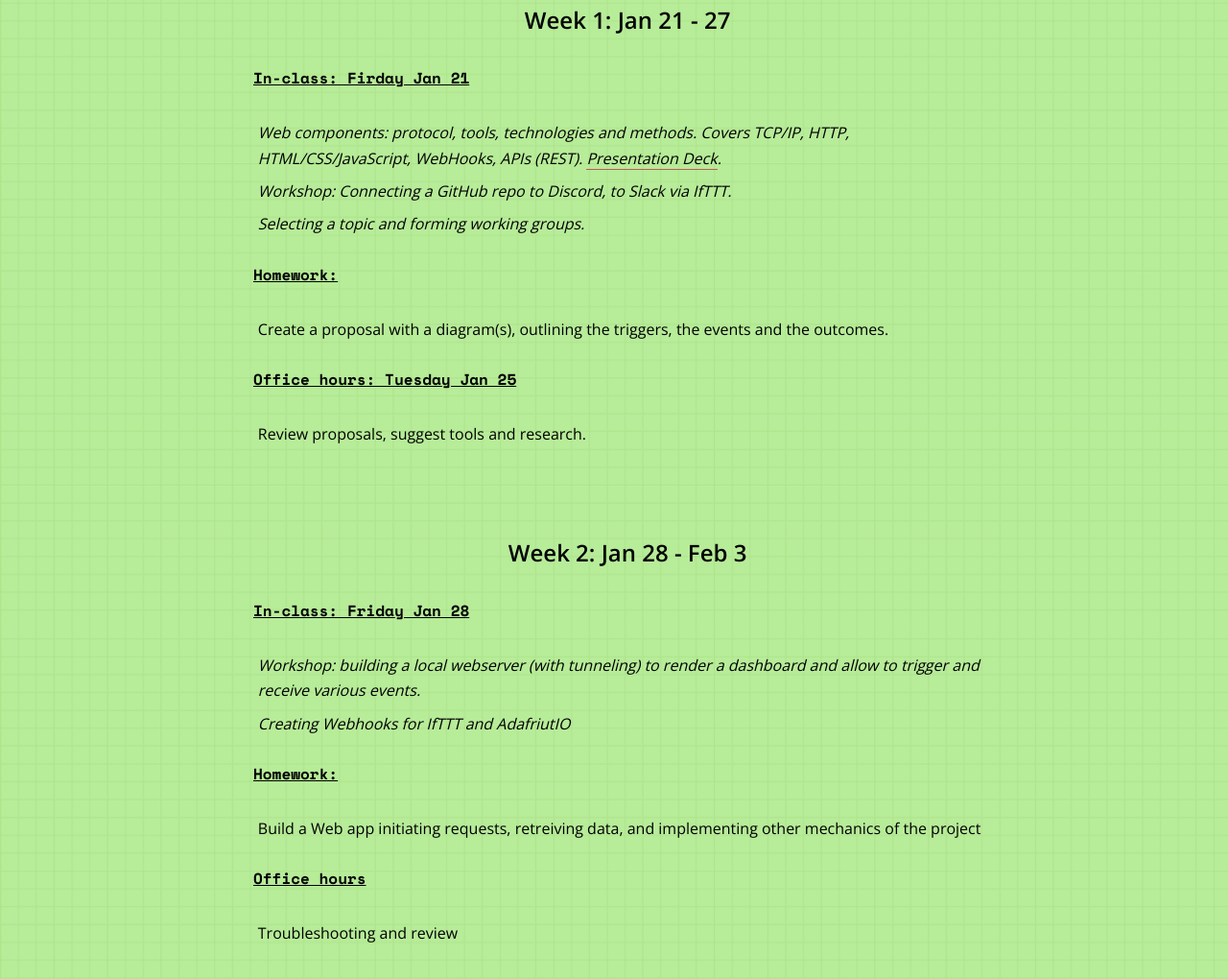
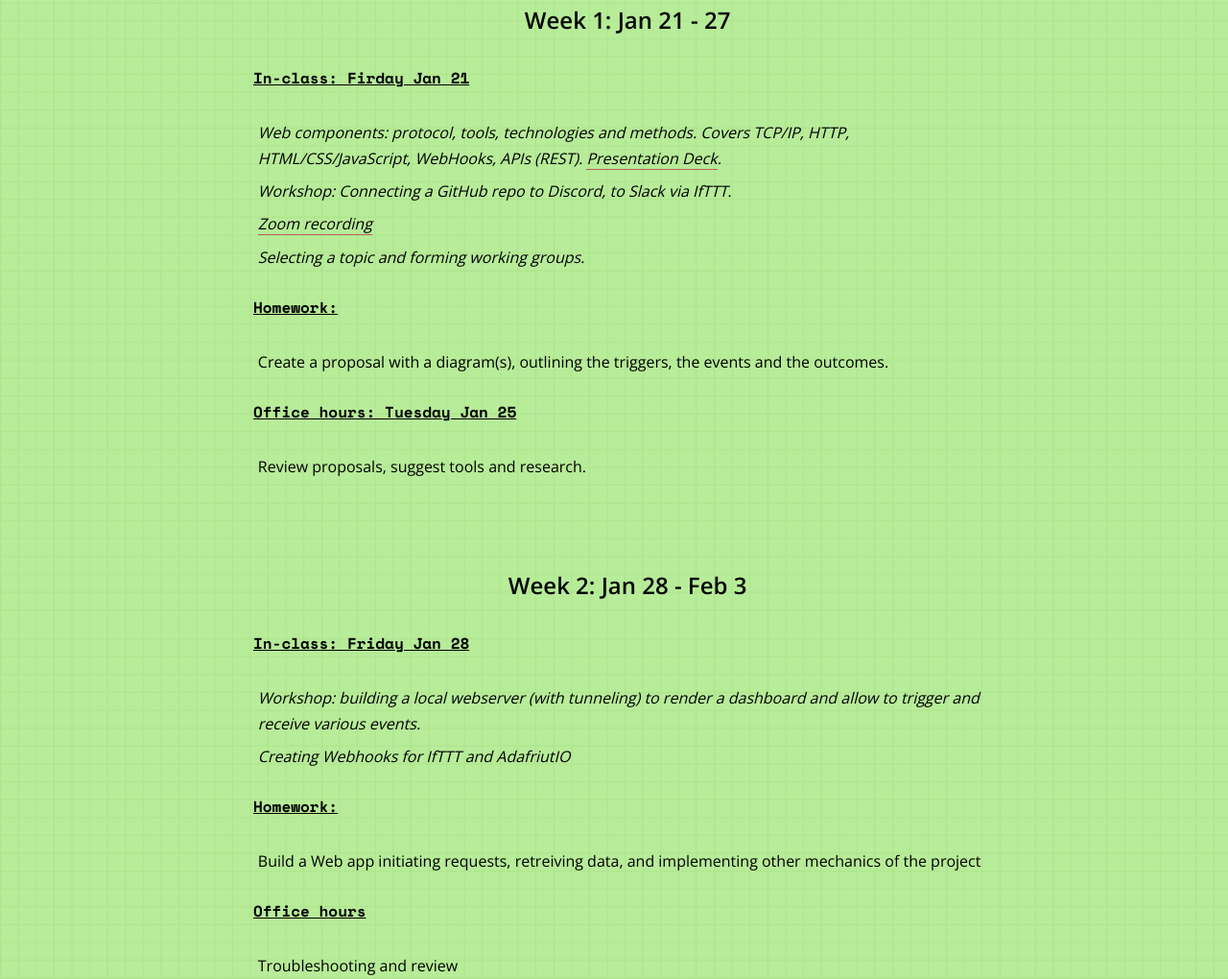
Before and after one commit to ConnectedCat/AC-CreativeTechnology4, a plain HTML site: page index.html in a window 1280 px wide. Shown: the part 1577-2597 px from the top of the page at 96% size. Drawn offline with nearby package versions, Linux system fonts and the light colour scheme.

Commit message:
Added Zoom recording for week 1

```diff
--- a/index.html
+++ b/index.html
@@ -56,6 +56,7 @@
                 <ul>
                     <li>Web components: protocol, tools, technologies and methods. Covers TCP/IP, HTTP, HTML/CSS/JavaScript, WebHooks, APIs (REST). <a href="https://docs.google.com/presentation/d/e/2PACX-1vT1JFkBU4i_oZUlqxHB9flZ7P-wmqPpSnszx7we_S9NS3O35q3NUWhmMwfDXANx7BCq0tABo28y25Wy/pub?start=false&loop=false&delayms=0" target="_blank" rel="noopener noreferrer">Presentation Deck</a>.</li>
                     <li>Workshop: Connecting a GitHub repo to Discord, to Slack via IfTTT.</li>
+                    <li><a href="https://artcenter.zoom.us/rec/share/0i9eo7CLrpLgofO5amBodOzpV9UL3F3DnV1ZV5wbvasgbQwdMhU0UszqGm1ApU-O.80nf7LikwZ1GVQ3z" target="_blank" rel="noopener noreferrer">Zoom recording</a></li>
                     <li>Selecting a topic and forming working groups.</li>
                 </ul>
 
```
